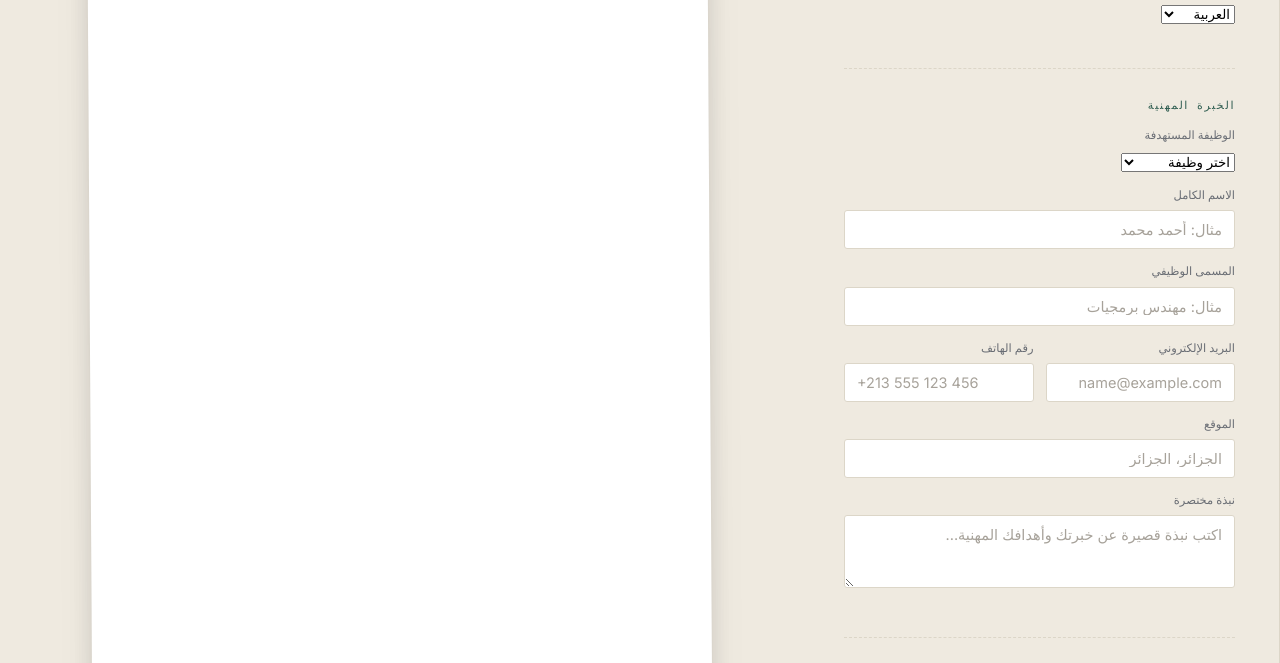
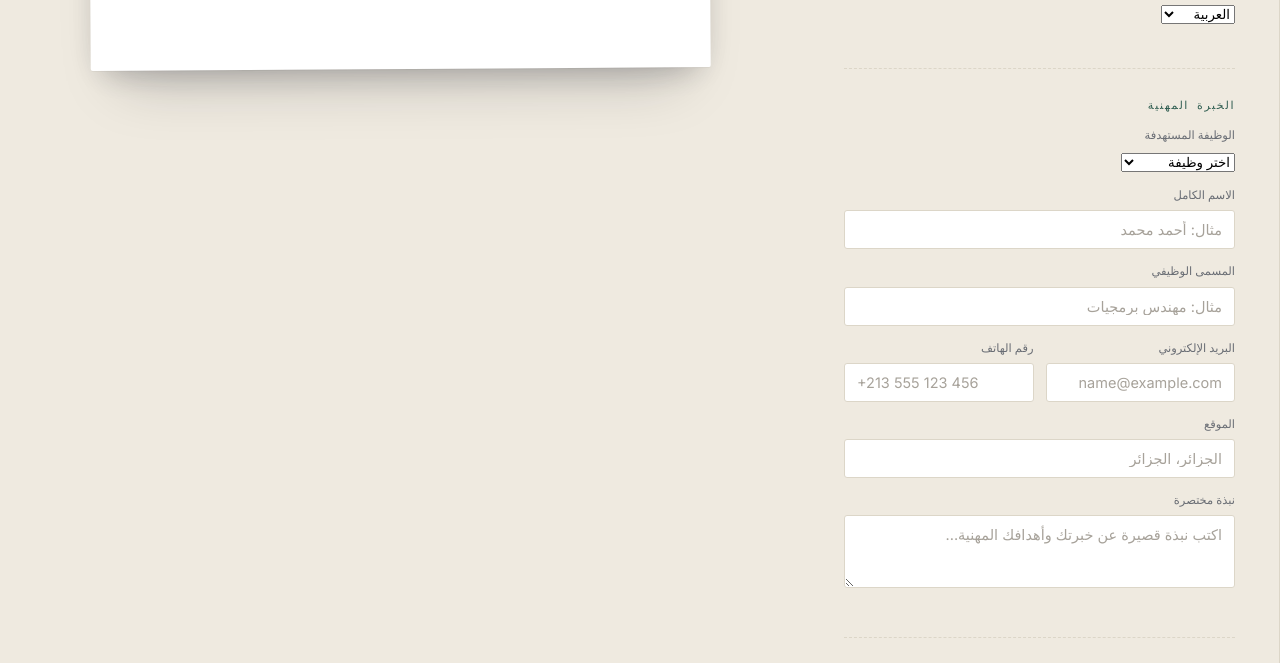
Before and after one commit to Khaled-dodo2017/cv-genius-ai, a plain HTML site: page index.html in a window 1280 px wide. Shown: the part 249-912 px from the top of the page. Drawn offline with Linux system fonts and the light colour scheme.

Commit message:
Change min-height to height in style.css

```diff
--- a/style.css
+++ b/style.css
@@ -279,7 +279,7 @@ input:focus-visible, textarea:focus-visible, button:focus-visible{
 
   padding: 48px 52px 52px;
 
-  min-height: 1050px;
+
 height: auto;
 
   transform: rotate(-0.35deg);
```
